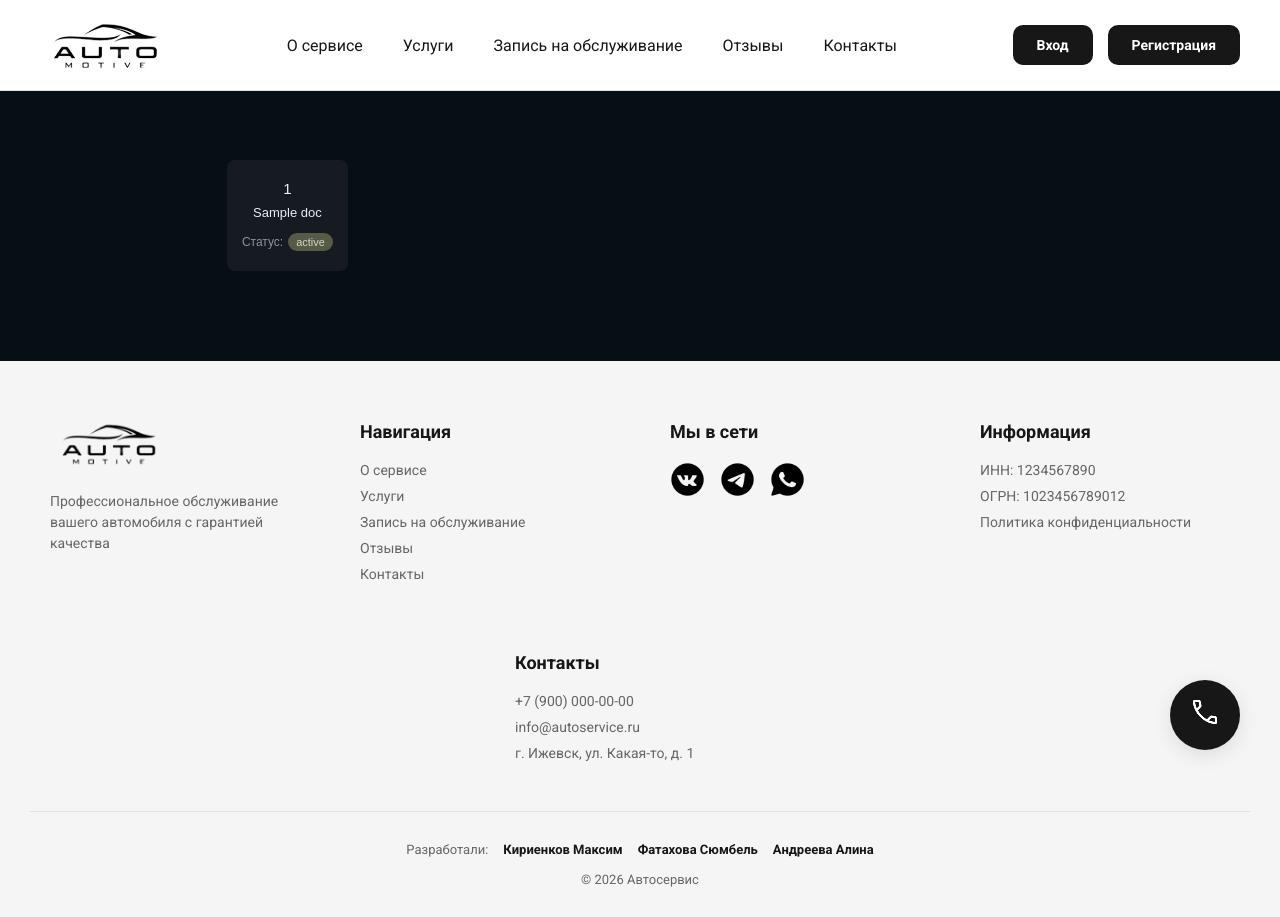
After one commit to Codulan418/dvizhokforexam, a PHP site: template views/doc.php in a window 1280 px wide. The commit adds this page. Run offline with PHP 8.4, Linux system fonts and the light colour scheme; the template is opened without the code that fills it: most values are stand-ins (such as "Sample title", 1, 10 or a date in 2020).

Commit message:
вывод страниц

```diff
--- /dev/null
+++ b/assets/css/doc.css
@@ -0,0 +1,284 @@
+* {
+    margin: 0;
+    padding: 0;
+}
+
+body {
+    background-color: #060F14;
+}
+
+/* Контейнер: задаем сетку из 6 колонок и центрируем на странице */
+.container-doc {
+    display: grid;
+    grid-template-columns: repeat(6, 1fr);
+    gap: 20px;
+    max-width: 1200px;
+    margin: 40px auto;
+    font-family: Arial, sans-serif;
+}
+
+/* Оформление карточки-ссылки */
+.card-doc {
+    display: block; /* Чтобы ссылка вела себя как блок */
+    box-sizing: border-box; /* Замена глобальному сбросу */
+    background-color: #161b22; /* Темно-синий фон карточки */
+    border-radius: 8px;
+    padding: 20px 15px;
+    text-align: center;
+    text-decoration: none; /* Убираем подчеркивание у ссылки */
+    color: #e6edf3; /* Белый цвет текста */
+    transition: background-color 0.2s ease; /* Плавность при наведении */
+}
+
+/* Эффект при наведении мышкой */
+.card-doc:hover {
+    background-color: #21262d;
+}
+
+/* Сбрасываем стандартные отступы браузера у абзацев (замена *) */
+.card-doc p {
+    margin: 0;
+    padding: 0;
+}
+
+/* Верхняя цифра (1) */
+.card-doc span:first-child {
+    display: block;
+    font-size: 15px;
+    margin-bottom: 8px;
+}
+
+/* Название задачи "Сверстать страницы" */
+.card-doc p:first-of-type {
+    font-size: 13px;
+    margin-bottom: 12px;
+}
+
+/* Текст "Статус:" */
+.card-doc p:last-of-type {
+    display: inline-block; /* Ставим в одну строку с плашкой */
+    font-size: 12px;
+    color: #8b949e; /* Сероватый текст */
+}
+
+/* Плашка со статусом "в работе" */
+.status-doc {
+    display: inline-block;
+    background-color: #555b44; /* Оливковый фон */
+    color: #d2d6ba; /* Светло-зеленый текст */
+    font-size: 11px;
+    padding: 3px 8px;
+    border-radius: 12px; /* Овальная форма */
+    margin-left: 5px; /* Отступ от слова "Статус:" */
+}
+
+
+/* MARK: детальная */
+.container-detail {
+    background-color: #060F14;
+    color: #ffffff;
+    font-family: Arial, sans-serif;
+    display: grid;
+    grid-template-columns: 260px 1fr;
+}
+
+/* Боковое меню */
+.right-column {
+    background-color: #0f1a20;
+    padding: 45px 28px;
+    min-width: 250px;
+}
+
+.right-column h4 {
+    margin: 0 0 22px;
+    color: #7f8b91;
+    font-size: 15px;
+    font-weight: normal;
+}
+
+/* Карточки в меню */
+.card-detail-doc {
+    width: 100%;
+    min-height: 86px;
+    margin-bottom: 18px;
+    padding: 16px 18px;
+
+    border: none;
+    border-radius: 10px;
+    background-color: transparent;
+    color: #cfd8dc;
+
+    display: grid;
+    grid-template-columns: 34px 1fr;
+    align-items: center;
+    column-gap: 14px;
+
+    text-align: left;
+    cursor: pointer;
+    transition: 0.3s;
+}
+
+.card-detail-doc:hover {
+    background-color: #17262e;
+}
+
+.card-detail-doc.active {
+    background-color: #7a430f;
+}
+
+.card-detail-doc span {
+    font-size: 18px;
+    color: #aeb8bd;
+    grid-row: span 2;
+    text-align: center;
+}
+
+
+.card-detail-doc .big {
+    margin: 0;
+    font-size: 16px;
+    color: #ffffff;
+    line-height: 1.2;
+    align-self: flex-end;
+}
+
+.card-detail-doc .small {
+    margin: 6px 0 0;
+    font-size: 12px;
+    color: #8d9aa0;
+    line-height: 1.2;
+    align-self: flex-start;
+}
+
+.card-detail-doc.active span,
+.card-detail-doc.active .big {
+    color: #ff9800;
+}
+
+.card-detail-doc.active .small {
+    color: #ffb84d;
+}
+
+/* Основной контент */
+.left-column {
+    max-width: 1000px;
+    padding: 45px 70px;
+}
+
+.left-column h3 {
+    margin: 0 0 16px;
+    color: #8f9ca1;
+    font-size: 16px;
+    line-height: 1.4;
+    font-weight: normal;
+}
+
+/* Теги */
+.tech-tags {
+    display: flex;
+    gap: 7px;
+    margin-bottom: 34px;
+}
+
+.tech-tags span {
+    padding: 4px 10px;
+    border: 1px solid #4d5a61;
+    border-radius: 15px;
+    color: #9aa7ad;
+    font-size: 11px;
+}
+
+/* Большие карточки контента */
+.web-app {
+    background-color: #101b20;
+    border-radius: 16px;
+    padding: 24px;
+    margin-bottom: 28px;
+}
+
+.web-app .orange,
+.orange {
+    color: #ff9800;
+    margin: 0 0 10px;
+    font-size: 15px;
+    font-weight: bold;
+}
+
+.web-app h4 {
+    margin: 0 0 12px;
+    color: #ffffff;
+    font-size: 19px;
+    font-weight: normal;
+}
+
+.web-app p {
+    margin: 7px 0;
+    color: #87949a;
+    font-size: 12px;
+    line-height: 1.5;
+}
+
+.web-app .technical {
+    color: #ffffff;
+    font-size: 18px;
+    margin-bottom: 18px;
+}
+
+.web-app h2.orange + p,
+.web-app h2.orange + p + p {
+    color: #ffffff;
+}
+
+/* Вторая карточка с оранжевой линией слева */
+.left-column .web-app:nth-of-type(3) {
+    border-left: 2px solid #ff9800;
+}
+
+/* Заголовок 1. Что нужно разработать */
+.web-app h2.orange {
+    display: inline;
+    margin: 0;
+    font-size: 18px;
+}
+
+.web-app h2.orange + p {
+    display: inline;
+    color: #ffffff;
+    font-size: 18px;
+}
+
+/* Список */
+.step-card {
+    margin-top: 14px;
+}
+
+.step-card ul {
+    list-style: none;
+    padding: 0;
+    margin: 0;
+}
+
+.step-card li {
+    background-color: #172a35;
+    color: #7f8c92;
+    padding: 7px 10px;
+    margin-bottom: 7px;
+    border-radius: 6px;
+    font-size: 11px;
+}
+
+.step-card li::before {
+    content: "•";
+    color: #ff9800;
+    margin-right: 7px;
+}
+
+/* Скрываем все вкладки контента по умолчанию */
+.tab-content {
+    display: none;
+}
+
+/* Показываем только ту вкладку, у которой есть класс active */
+.tab-content.active {
+    display: block;
+}
--- /dev/null
+++ b/assets/js/doc.js
@@ -0,0 +1,24 @@
+document.addEventListener('DOMContentLoaded' , () => {
+    // находим все кнопки в меню и все блоки с контентом
+    const tabButtons = document.querySelectorAll('.card-detail-doc');
+    const tabContents = document.querySelectorAll('.tab-content');
+
+    // перебираем все кнопки и вешаем на них событие клика
+    tabButtons.forEach(button => {
+        button.addEventListener('click' , () => {
+
+            // 1. убираем класс 'active' у всех кнопок и всех блоков контента
+            tabButtons.forEach(btn => btn.classList.remove('active'));
+            tabContents.forEach(content => content.classList.remove('active'));
+
+            // 2. добавляем класс 'active' на ту кнопку, на которую мы только что нажали
+            button.classList.add('active');
+
+            // 3. получаем название вкладки на data-tab (например, "android")
+            const targetTabId = button.getAttribute('data-tab');
+
+            // 4. находим блок контента с таким id и показываем его
+            document.getElementById(targetTabId).classList.add('active');
+        });
+    });
+});
--- a/config/database.php
+++ b/config/database.php
@@ -1,8 +1,8 @@
-<?
+<?php
     $host = 'localhost';
     $dbname = 'avtoservis';
-    $username = 'mysql';
-    $password = 'mysql';
+    $username = 'root';
+    $password = '';
 
 try {
     $pdo = new PDO("mysql:host=$host; dbname=$dbname; charset=utf8", $username, $password);
--- a/config/route.php
+++ b/config/route.php
@@ -29,6 +29,8 @@ return [
     ['GET', '/admin/reviews', 'AdminReviewsController@adminReviews'],
     ['POST', '/admin/reviews/approve/{id}', 'AdminReviewsController@approve'],
     ['POST', '/admin/reviews/delete/{id}', 'AdminReviewsController@delete'],
+    ['GET', '/docs', 'DocController@index'],
+    ['GET', '/docs/detail/{id}', 'DocController@detail'],
     ['GET', '*', 'DYNAMIC_MODULES_FALLBACK'],
     ['POST', '*', 'DYNAMIC_MODULES_FALLBACK'],
 ];
--- /dev/null
+++ b/views/doc.php
@@ -0,0 +1,9 @@
+<div class="container-doc">
+    <?php foreach ($docs as $doc) { ?>
+        <a href="/docs/detail/<?= $doc['id'] ?>" class="card-doc">
+            <span><?= htmlspecialchars($doc['number']) ?></span>
+            <p><?= htmlspecialchars($doc['name']) ?></p>
+            <p>Статус: </p><span class="status-doc"><?= htmlspecialchars($doc['status']) ?></span>
+        </a>
+    <?php } ?>
+</div>
--- a/views/layouts/main.php
+++ b/views/layouts/main.php
@@ -7,9 +7,11 @@
 
     <!--CSS-->
     <link rel="stylesheet" href="/assets/css/style.css">
+    <link rel="stylesheet" href="/assets/css/doc.css">
 
     <!--JS-->
     <script src="/assets/js/script.js" defer></script>
+    <script src="/assets/js/doc.js" defer></script>
 
     <?if (!empty($js)){?>
     <script src="/assets/js/<?= htmlspecialchars($js) ?>" defer></script>
```
Also changed, not shown: controllers/DocController.php (added, +42 -0 lines), views/detail_doc.php (added, +36 -0 lines).
